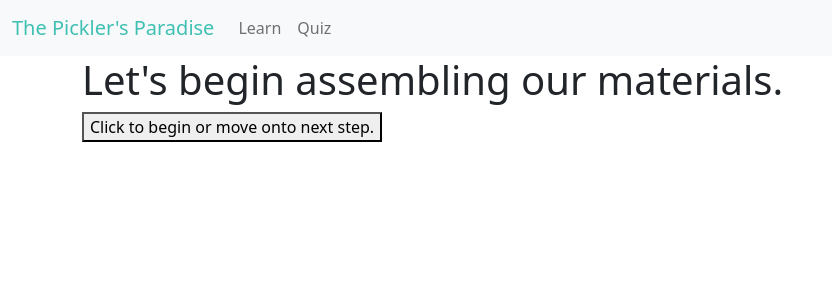
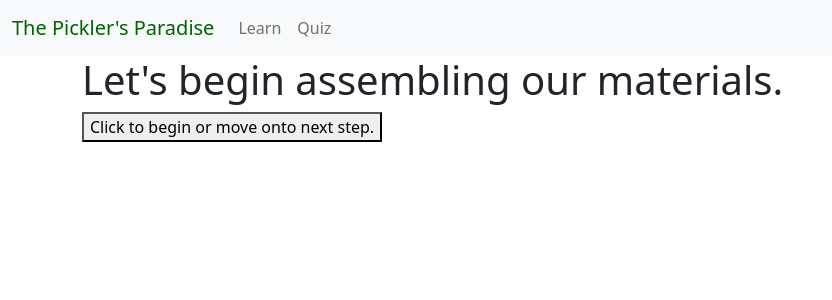
Before and after one commit to nicoleneil/Pickling-Tutorial, a Flask app: page /learn in a window 1280 px wide. Shown: the top 300 px of the page, without its empty margins (0-832 px from the left). Run offline with Flask 3, Linux system fonts and the light colour scheme; some libraries are stand-ins or nearby versions; some web fonts are replaced.

Commit message:
changed color in layout

```diff
--- a/templates/layout.html
+++ b/templates/layout.html
@@ -22,7 +22,7 @@
 
     <nav class="navbar navbar-expand-lg navbar-light bg-light">
       <div class="container-fluid">
-        <a class="navbar-brand" href="/"  style="color: #3fc0b3;">The Pickler's Paradise</a>
+        <a class="navbar-brand" href="/"  style="color: darkgreen;">The Pickler's Paradise</a>
         <button class="navbar-toggler" type="button" data-bs-toggle="collapse" data-bs-target="#navbarNav" aria-controls="navbarNav" aria-expanded="false" aria-label="Toggle navigation">
           <span class="navbar-toggler-icon"></span>
         </button>
```
